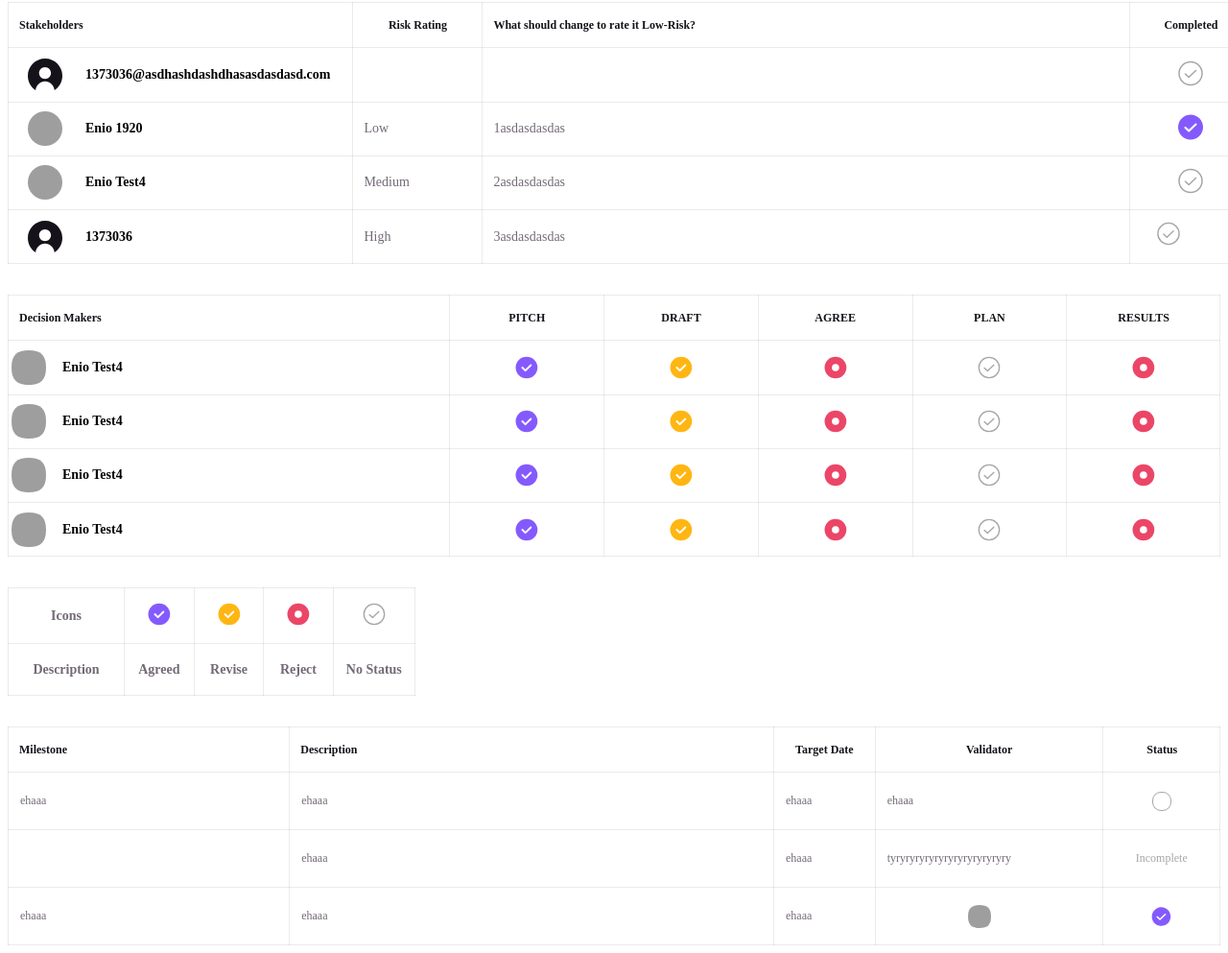
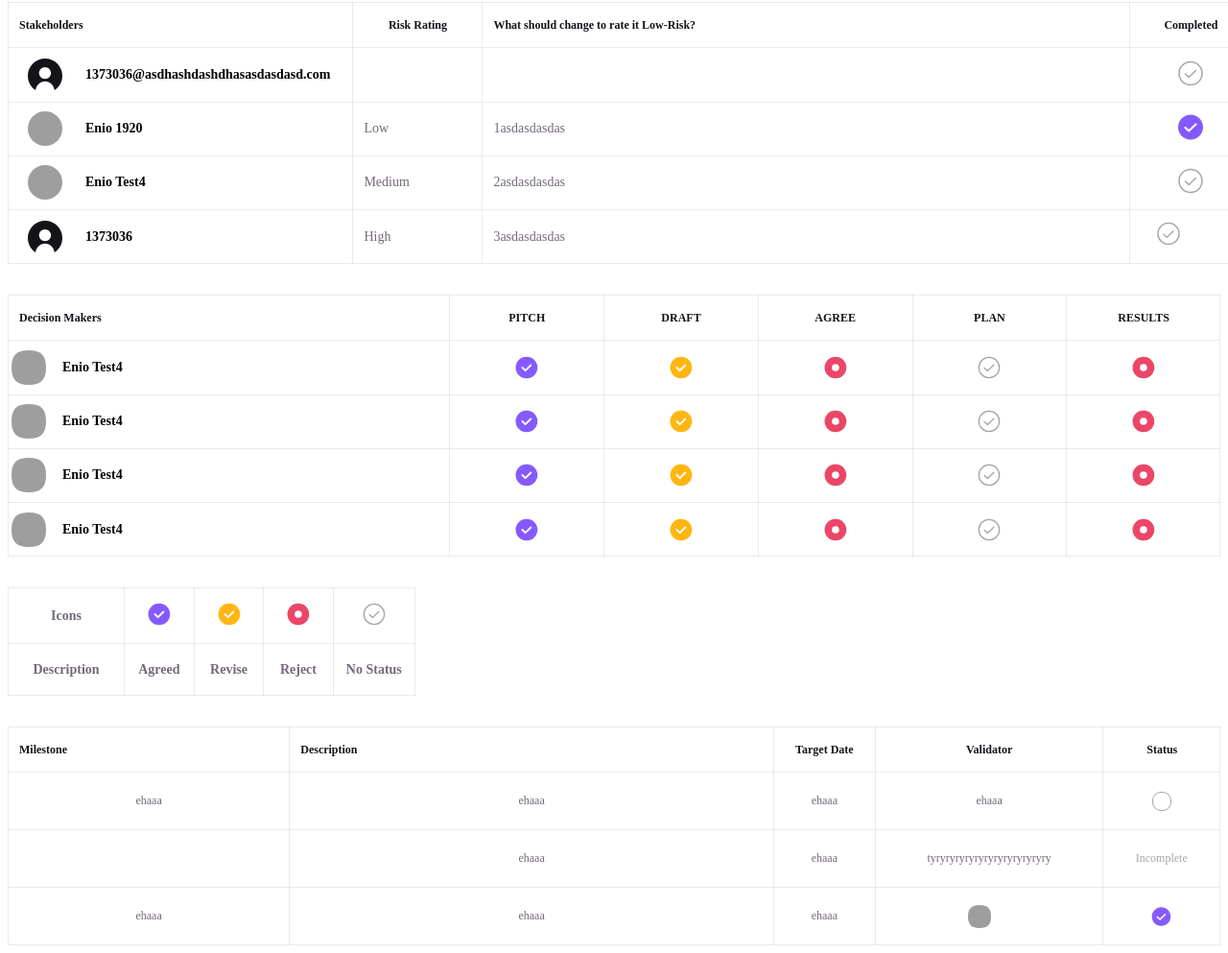
Before and after one commit to elianbraja/pdf_generation, a plain HTML site: page index.html in a window 1280 px wide. Shown: the part 2649-3642 px from the top of the page at 96% size. Drawn offline with Linux system fonts and the light colour scheme; grey boxes are pictures that could not be loaded.

Commit message:
Update index.css

```diff
--- a/index.css
+++ b/index.css
@@ -2130,6 +2130,12 @@
   height: auto !important;
 }
 
+.main-wrapper .table-wrapper .plan-table .agreed-table tbody tr td .input-text-cell {
+  text-align: center;
+  height: auto;
+  max-width: none !important;
+}
+
 .main-wrapper .table-wrapper .legend-table {
   width: 425px;
   font-family: "Avenir Next LT Pro";
```
